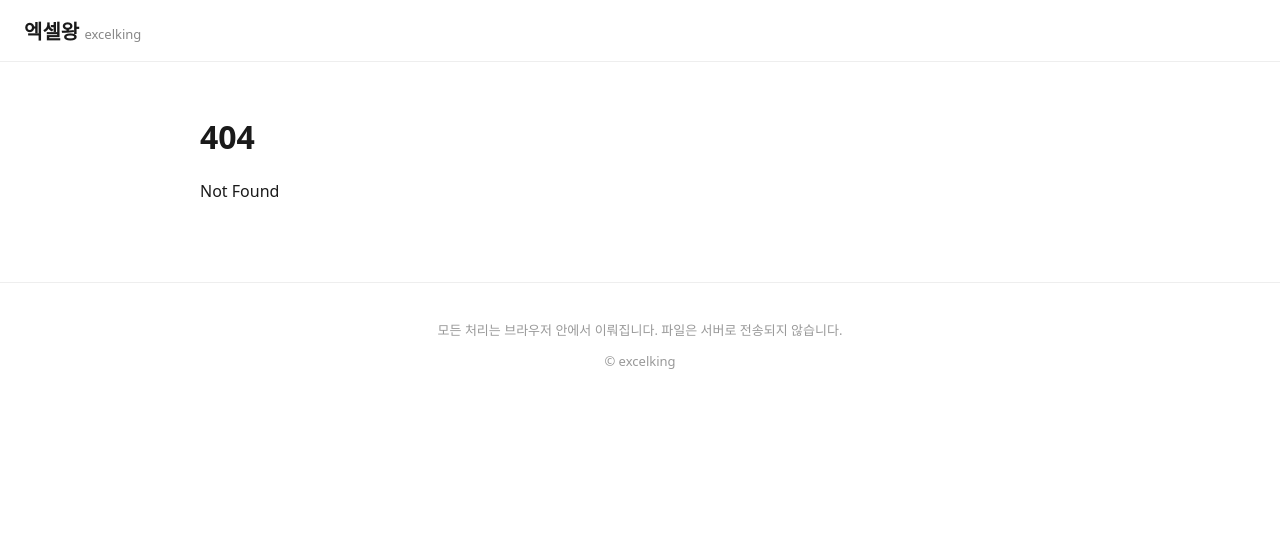
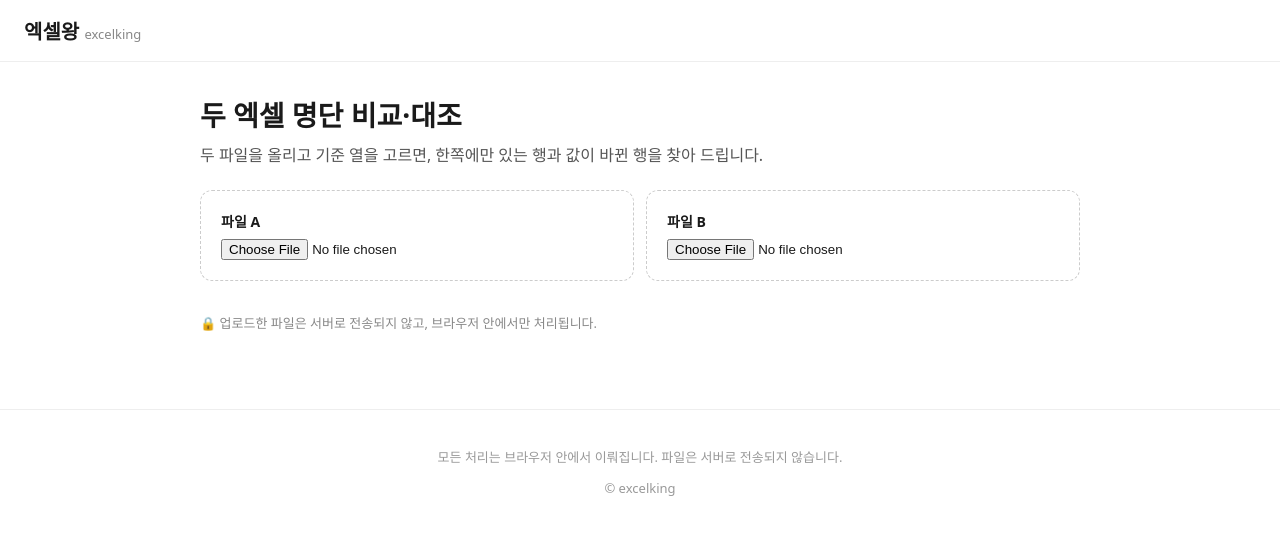
Before and after one commit to dalgeom/excelking, a SvelteKit app: page /excel-compare in a window 1280 px wide. Before the commit this address had no page. Shown: the top 534 px of the page. Built offline with nearby package versions, Linux system fonts and the light colour scheme.

Commit message:
feat: add excel-compare tool UI wiring parse/compare/export

```diff
--- /dev/null
+++ b/src/routes/excel-compare/+page.svelte
@@ -0,0 +1,130 @@
+<script lang="ts">
+  import { parseFile, type ParsedFile } from '$lib/excel/parse';
+  import { compareByKey } from '$lib/excel/compare';
+  import { buildResultWorkbook } from '$lib/excel/export';
+  import type { CompareResult } from '$lib/excel/types';
+
+  let fileA = $state<ParsedFile | null>(null);
+  let fileB = $state<ParsedFile | null>(null);
+  let keyColumn = $state('');
+  let result = $state<CompareResult | null>(null);
+  let error = $state('');
+
+  const commonColumns = $derived(
+    fileA && fileB ? fileA.columns.filter((c) => fileB!.columns.includes(c)) : []
+  );
+
+  async function onUpload(e: Event, which: 'A' | 'B') {
+    error = '';
+    result = null;
+    const input = e.target as HTMLInputElement;
+    const file = input.files?.[0];
+    if (!file) return;
+    try {
+      const parsed = await parseFile(file);
+      if (which === 'A') fileA = parsed;
+      else fileB = parsed;
+      keyColumn = '';
+    } catch {
+      error = '파일을 읽지 못했습니다. xlsx/xls/csv 형식인지 확인해 주세요.';
+    }
+  }
+
+  function runCompare() {
+    error = '';
+    if (!fileA || !fileB) { error = '두 파일을 모두 올려 주세요.'; return; }
+    if (!keyColumn) { error = '비교 기준이 될 열을 선택해 주세요.'; return; }
+    result = compareByKey(fileA.rows, fileB.rows, keyColumn);
+  }
+
+  function download() {
+    if (!result) return;
+    const bytes = buildResultWorkbook(result, keyColumn);
+    const blob = new Blob([bytes], {
+      type: 'application/vnd.openxmlformats-officedocument.spreadsheetml.sheet'
+    });
+    const url = URL.createObjectURL(blob);
+    const a = document.createElement('a');
+    a.href = url;
+    a.download = '비교결과.xlsx';
+    a.click();
+    URL.revokeObjectURL(url);
+  }
+</script>
+
+<svelte:head>
+  <title>두 엑셀 명단 비교·대조 — 엑셀왕</title>
+  <meta
+    name="description"
+    content="두 엑셀 파일을 키 열 기준으로 대조해 한쪽에만 있는 행과 값이 바뀐 행을 찾아 엑셀로 내려받으세요. 무료, 설치 없이, 파일은 서버로 전송되지 않습니다." />
+</svelte:head>
+
+<h1>두 엑셀 명단 비교·대조</h1>
+<p class="lead">두 파일을 올리고 기준 열을 고르면, 한쪽에만 있는 행과 값이 바뀐 행을 찾아 드립니다.</p>
+
+<div class="uploads">
+  <label class="drop">
+    <span>파일 A {fileA ? `· ${fileA.rows.length}행` : ''}</span>
+    <input type="file" accept=".xlsx,.xls,.csv" onchange={(e) => onUpload(e, 'A')} />
+  </label>
+  <label class="drop">
+    <span>파일 B {fileB ? `· ${fileB.rows.length}행` : ''}</span>
+    <input type="file" accept=".xlsx,.xls,.csv" onchange={(e) => onUpload(e, 'B')} />
+  </label>
+</div>
+
+{#if commonColumns.length > 0}
+  <div class="keyrow">
+    <label for="key">비교 기준 열</label>
+    <select id="key" bind:value={keyColumn}>
+      <option value="" disabled>열 선택</option>
+      {#each commonColumns as c}<option value={c}>{c}</option>{/each}
+    </select>
+    <button onclick={runCompare}>비교하기</button>
+  </div>
+{:else if fileA && fileB}
+  <p class="error">두 파일에 공통된 열 이름이 없습니다. 헤더(첫 행)를 확인해 주세요.</p>
+{/if}
+
+{#if error}<p class="error">{error}</p>{/if}
+
+{#if result}
+  <div class="summary">
+    <div class="stat"><strong>{result.onlyA.length}</strong><span>A에만</span></div>
+    <div class="stat"><strong>{result.onlyB.length}</strong><span>B에만</span></div>
+    <div class="stat"><strong>{result.both.length}</strong><span>공통</span></div>
+    <div class="stat"><strong>{result.changed.length}</strong><span>값 변경</span></div>
+  </div>
+  <button class="primary" onclick={download}>결과 엑셀 다운로드</button>
+{/if}
+
+<p class="privacy">🔒 업로드한 파일은 서버로 전송되지 않고, 브라우저 안에서만 처리됩니다.</p>
+
+<!-- 사용법/FAQ 콘텐츠는 Task 7에서 추가 -->
+
+<style>
+  h1 { font-size: 28px; margin: 0 0 8px; }
+  .lead { color: #555; margin: 0 0 24px; }
+  .uploads { display: grid; grid-template-columns: 1fr 1fr; gap: 12px; }
+  .drop {
+    display: flex; flex-direction: column; gap: 8px;
+    border: 1.5px dashed #ccc; border-radius: 12px; padding: 20px; cursor: pointer;
+  }
+  .drop span { font-weight: 600; font-size: 14px; }
+  .keyrow { display: flex; align-items: center; gap: 12px; margin: 20px 0; flex-wrap: wrap; }
+  select { padding: 8px 12px; border-radius: 8px; border: 1px solid #ccc; }
+  button {
+    padding: 9px 18px; border: none; border-radius: 8px;
+    background: #1a73e8; color: #fff; font-weight: 600; cursor: pointer;
+  }
+  button.primary { margin-top: 16px; }
+  .summary { display: flex; gap: 12px; margin: 24px 0 8px; flex-wrap: wrap; }
+  .stat {
+    flex: 1; min-width: 90px; border: 1px solid #eee; border-radius: 12px;
+    padding: 16px; text-align: center;
+  }
+  .stat strong { display: block; font-size: 24px; }
+  .stat span { font-size: 13px; color: #777; }
+  .error { color: #d33; }
+  .privacy { margin-top: 32px; color: #888; font-size: 13px; }
+</style>
```
